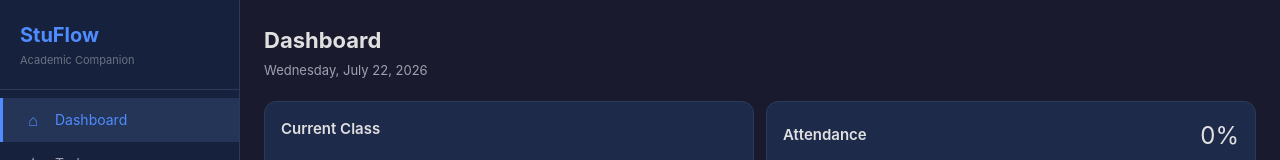
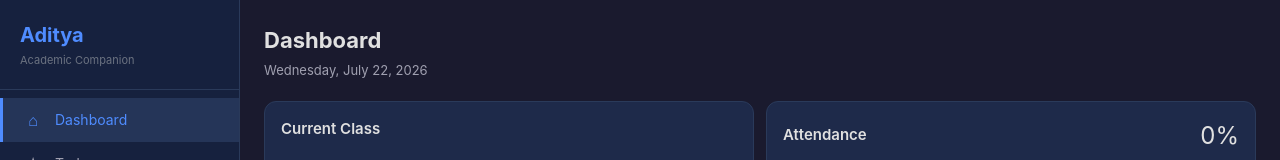
Before and after one commit to CozyPanda281/stuflow, a React (Vite) app: page /dashboard in a window 1280 px wide. Shown: the top 160 px of the page. Built offline with nearby package versions, Linux system fonts and the light colour scheme.

Commit message:
Rename app from StuFlow to Aditya

```diff
--- a/index.html
+++ b/index.html
@@ -7,7 +7,7 @@
     <meta name="theme-color" content="#1a1a2e" />
     <meta name="apple-mobile-web-app-capable" content="yes" />
     <meta name="apple-mobile-web-app-status-bar-style" content="black-translucent" />
-    <title>StuFlow</title>
+    <title>Aditya</title>
   </head>
   <body>
     <div id="root"></div>
--- a/src/components/Layout.jsx
+++ b/src/components/Layout.jsx
@@ -26,7 +26,7 @@ export default function Layout() {
       </button>
       <div className={`sidebar ${sidebarOpen ? 'open' : ''}`}>
         <div className="sidebar-header">
-          <h1>StuFlow</h1>
+          <h1>Aditya</h1>
           <p>Academic Companion</p>
         </div>
         <nav className="sidebar-nav">
--- a/src/db/database.js
+++ b/src/db/database.js
@@ -1,6 +1,6 @@
 import Dexie from 'dexie';
 
-const db = new Dexie('StuFlowDB');
+const db = new Dexie('AdityaDB');
 
 db.version(1).stores({
   timetable: '++id, dayOfWeek, period',
--- a/vite.config.js
+++ b/vite.config.js
@@ -9,8 +9,8 @@ export default defineConfig({
       registerType: 'autoUpdate',
       includeAssets: ['favicon.svg', 'icon-192.svg', 'icon-512.svg'],
       manifest: {
-        name: 'StuFlow',
-        short_name: 'StuFlow',
+        name: 'Aditya',
+        short_name: 'Aditya',
         description: 'Academic companion for college life',
         theme_color: '#1a1a2e',
         background_color: '#1a1a2e',
```
